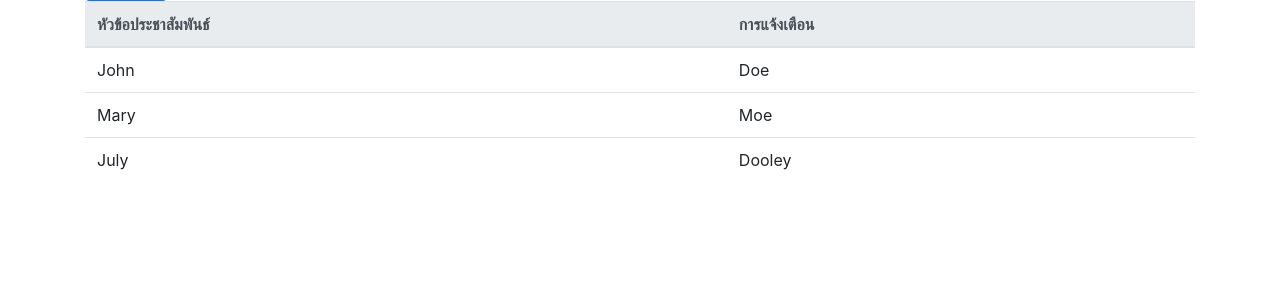
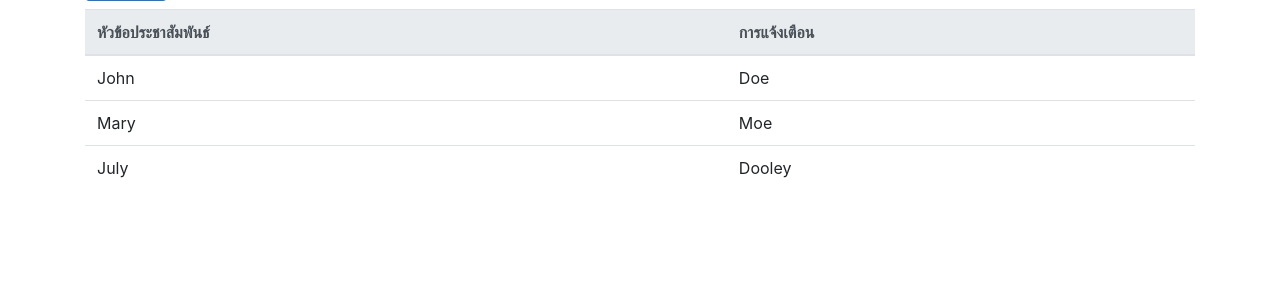
Before and after one commit to tueseed/go-ptr, a PHP site: page / in a window 1280 px wide. Shown: the part 107-401 px from the top of the page. Run offline with PHP 8.4, Linux system fonts and the light colour scheme; grey boxes are pictures that could not be loaded.

Commit message:
Update index.php

```diff
--- a/index.php
+++ b/index.php
@@ -27,7 +27,7 @@
 					</div>
 				</div>
 			</div>
-			<div class="container">
+			<div class="container mt-2">
 				<div class="row">
 					<div class="col-lg-12">
 						<table class="table">
```
